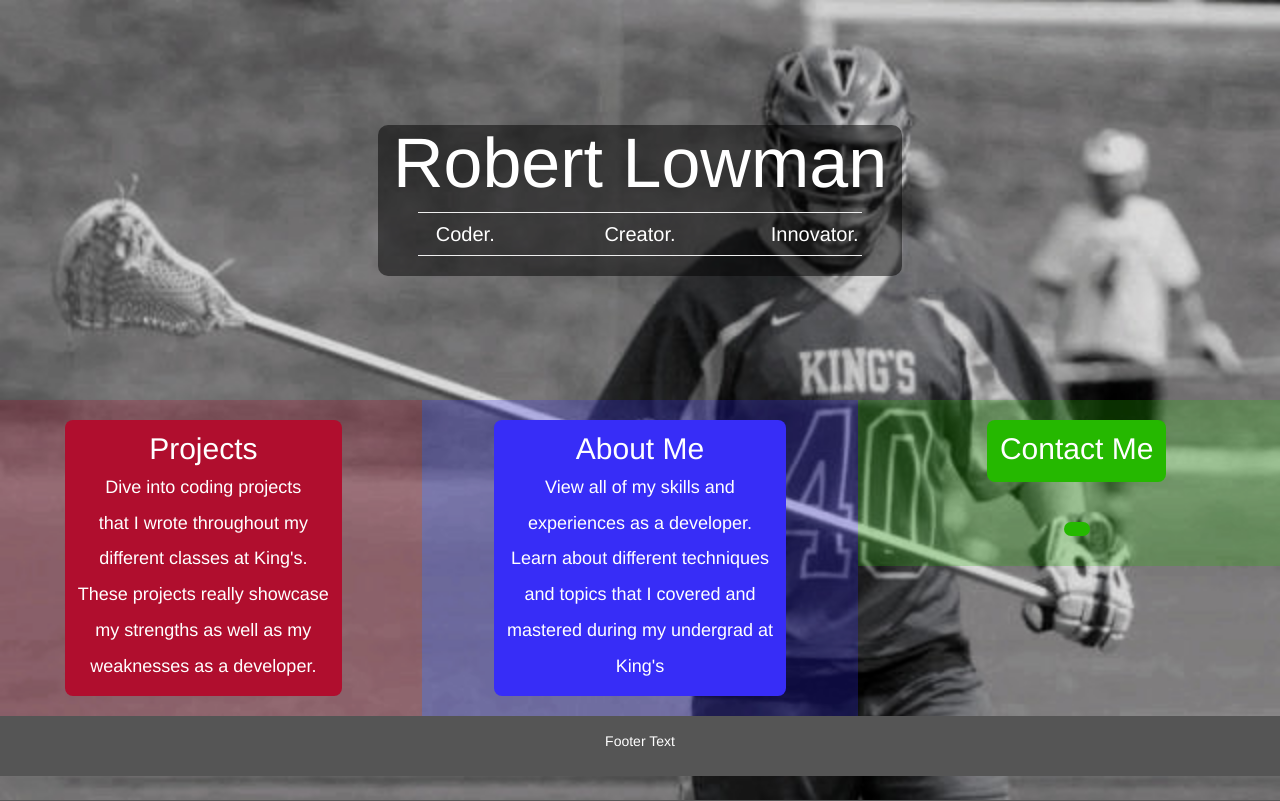
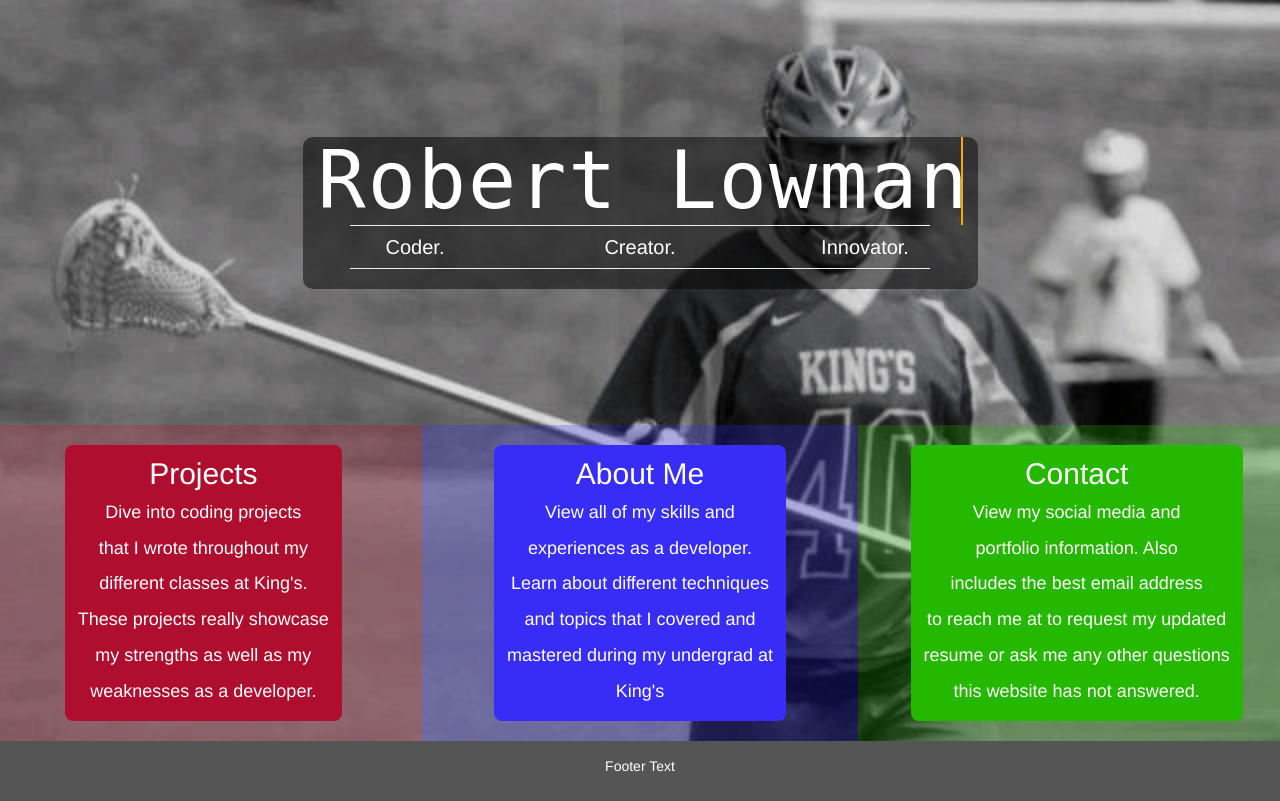
Before and after one commit to rlowman/RobertWebsite, a Django app: page / in a window 1280 px wide. Run offline with Django 3.2, Linux system fonts and the light colour scheme; some libraries are stand-ins or nearby versions.

Commit message:
added typewriter effect

```diff
--- a/mysite/index/templates/index/index.html
+++ b/mysite/index/templates/index/index.html
@@ -9,10 +9,36 @@
     <script src="https://ajax.googleapis.com/ajax/libs/jquery/3.2.1/jquery.min.js"></script>
     <script src="https://maxcdn.bootstrapcdn.com/bootstrap/3.3.7/js/bootstrap.min.js"></script>
     <style>
+      /* DEMO-SPECIFIC STYLES */
+      .typewriter h1 {
+        color: #fff;
+        font-size: 80px;
+        font-family: monospace;
+        overflow: hidden; /* Ensures the content is not revealed until the animation */
+        border-right: .035em solid orange; /* The typwriter cursor */
+        white-space: nowrap; /* Keeps the content on a single line */
+        margin: 0 auto; /* Gives that scrolling effect as the typing happens */
+        letter-spacing: .025em; /* Adjust as needed */
+        animation:
+        typing 2.5s steps(20, end),
+        blink-caret 1s step-end infinite;
+      }
+
+      /* The typing effect */
+      @keyframes typing {
+        from { width: 0 }
+        to { width: 100% }
+      }
+
+      /* The typewriter cursor effect */
+      @keyframes blink-caret {
+        from, to { border-color: transparent }
+        50% { border-color: orange }
+      }
+
       #welcome{
-      height: 400px;
+        height: 425px;
         align-items: center;
-      width:100%;
         display:flex;
         justify-content: center;
       }
@@ -20,6 +46,7 @@
       .inside {
         background-color: rgba(0, 0, 0, .50);
         border-radius: 10px;
+        width:675px;
       }
 
       #projectDiv {
@@ -52,7 +79,6 @@
 
         /* Full height */
         height: 100%;
-
         /* Center and scale the image nicely */
         background-position:top;
         background-repeat: no-repeat;
@@ -87,21 +113,21 @@
 
       /*=== Optional Delays, change values here  ===*/
       .one {
-    -webkit-animation-delay: 1s;
-    -moz-animation-delay: 1s;
-    animation-delay: 1s;
+        -webkit-animation-delay: 2.5s;
+        -moz-animation-delay: 2.5s;
+        animation-delay: 2.5s;
       }
 
       .two {
-    -webkit-animation-delay: 2s;
-    -moz-animation-delay: 2s;
-    animation-delay: 2s;
+        -webkit-animation-delay: 3.25s;
+        -moz-animation-delay: 3.25s;
+        animation-delay: 3.25s;
       }
 
       .three {
-    -webkit-animation-delay: 3s;
-    -moz-animation-delay: 3s;
-    animation-delay: 3s;
+        -webkit-animation-delay: 4s;
+        -moz-animation-delay: 4s;
+        animation-delay: 4s;
       }
 
       /*=== Animations start here  ===*/
@@ -173,9 +199,12 @@
     </style>
   </head>
   <body>
+    <header>
       <div id = "welcome">
         <div class = "container-fluid inside">
-    <h1 class = "main-heading">Robert Lowman</h1>
+          <div class="typewriter">
+            <h1>Robert Lowman</h1>
+          </div>
           <hr class = "name"></hr>
           <div class = "row">
             <div class = "col-md-4">
@@ -191,6 +220,7 @@
           <hr class = "name bottom"></hr>
         </div>
       </div>
+    </header>
 
     <div class = "row text-center">
       <div class = "col-md-4 text-center container-fluid" id = "projectDiv">
@@ -217,8 +247,13 @@
       </div>
       <div class = "col-md-4 text-center" id = "contactDiv">
         <a href="/contact" class="btn btn-custom contact hvr-grow" role="button">
-      <h2 class = "buttons">Contact Me</h2>
-      <p>
+          <h2 class = "buttons">Contact</h2>
+          <p>View my social media and</p>
+          <p>portfolio information. Also</p>
+          <p>includes the best email address</p>
+          <p>to reach me at to request my updated</p>
+          <p>resume or ask me any other questions</p>
+          <p>this website has not answered.</p>
         </a>
       </div>
     </div>
@@ -226,6 +261,5 @@
     <footer class="container-fluid text-center">
       <p>Footer Text</p>
     </footer>
-
   </body>
 </html>
```
Also changed, not shown: mysite/index/templates/index/about.html (+15 -9 lines). Lines whose indentation alone changed are shown as unchanged.
